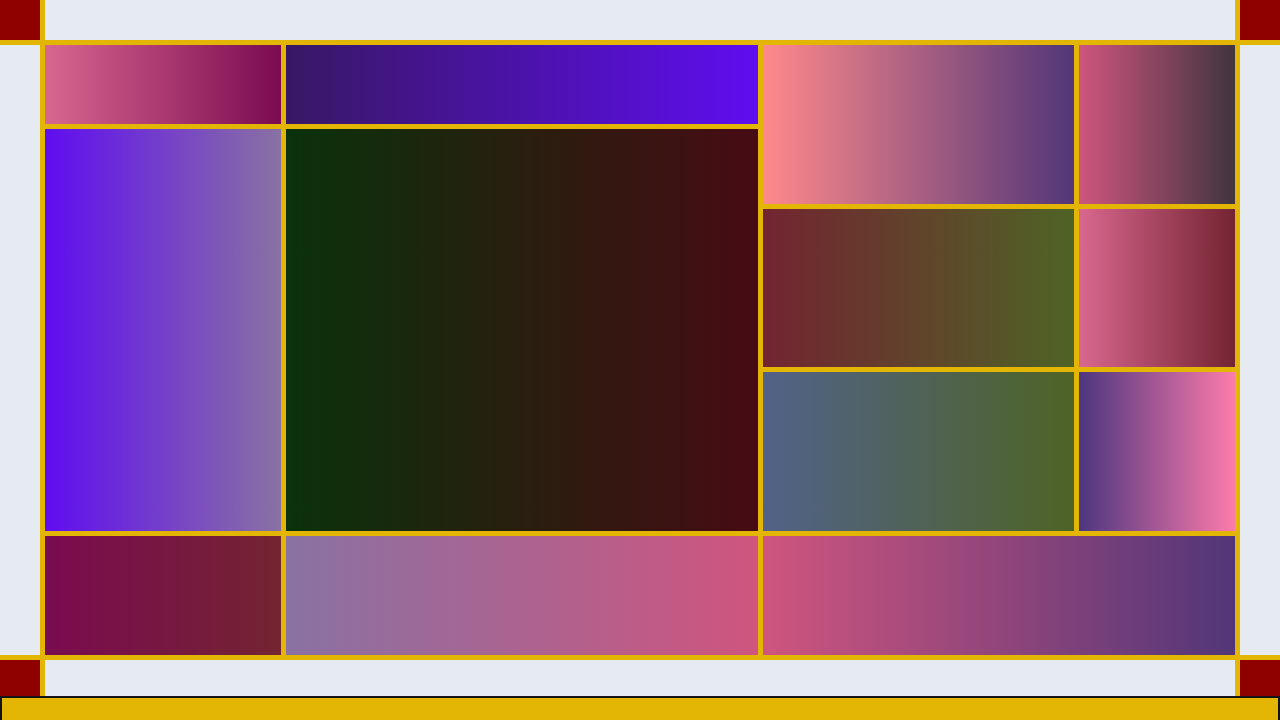
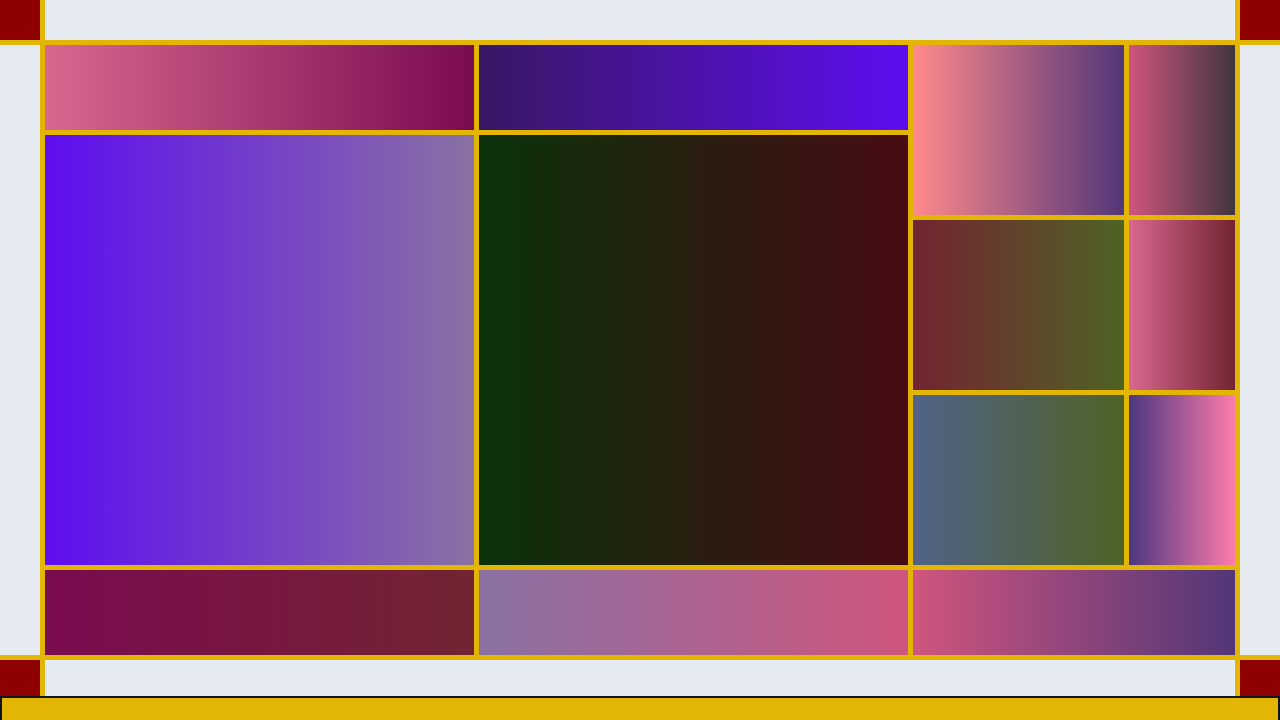
Before and after one commit to andryushale/push-ftp-sachikor, a plain HTML site: page index.html in a window 1280 px wide. Shown: the top 720 px of the page. Drawn offline with nearby package versions, Linux system fonts and the light colour scheme; a web font is replaced by a local one.

Commit message:
grid adjust

```diff
--- a/index.html
+++ b/index.html
@@ -327,8 +327,8 @@
 	{
 		grid-area: box;
 		display: grid;
-		grid-template-columns: .5fr 1fr 1fr;
-		grid-template-rows: 1fr 2.5fr 2.5fr 1.5fr;
+		grid-template-columns: 1fr 1fr .75fr;
+		grid-template-rows: 1fr 2.5fr 2.5fr 1fr;
 		grid-template-areas:
 			"ta sa ka"
 			"ti si ka"
```
